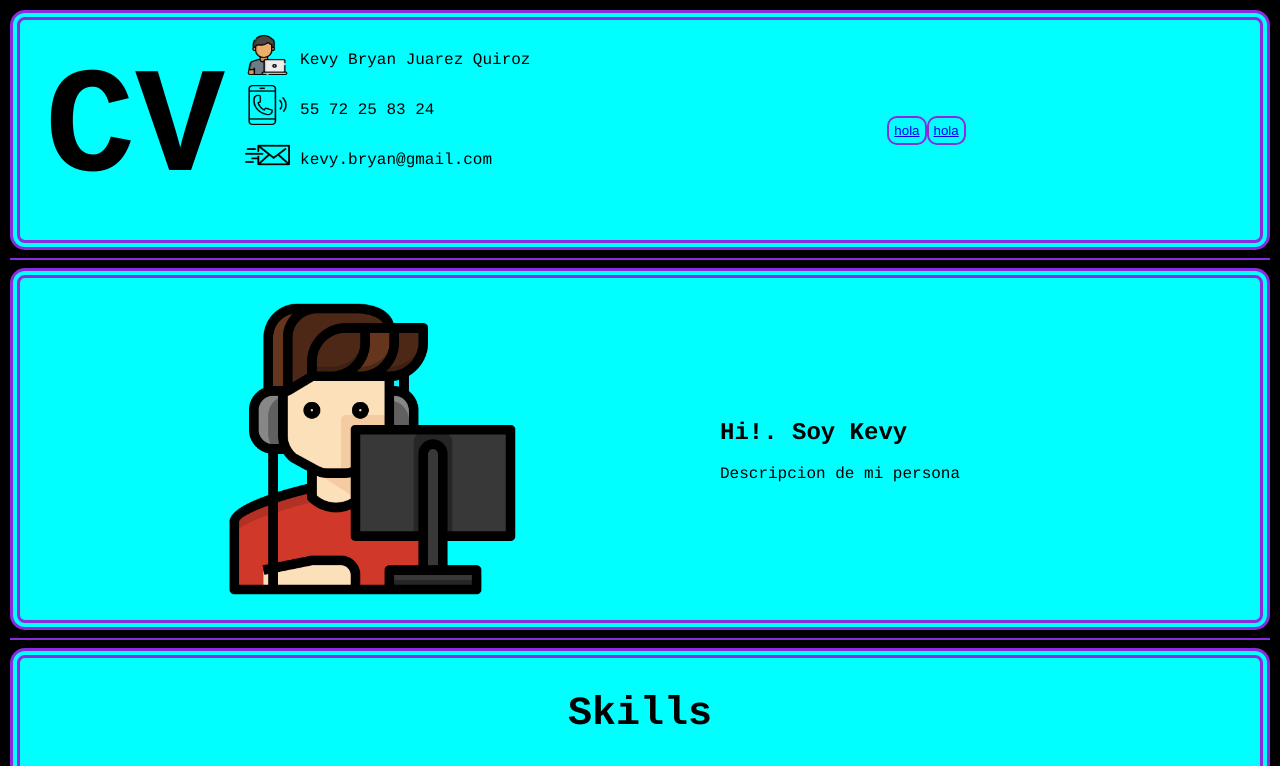
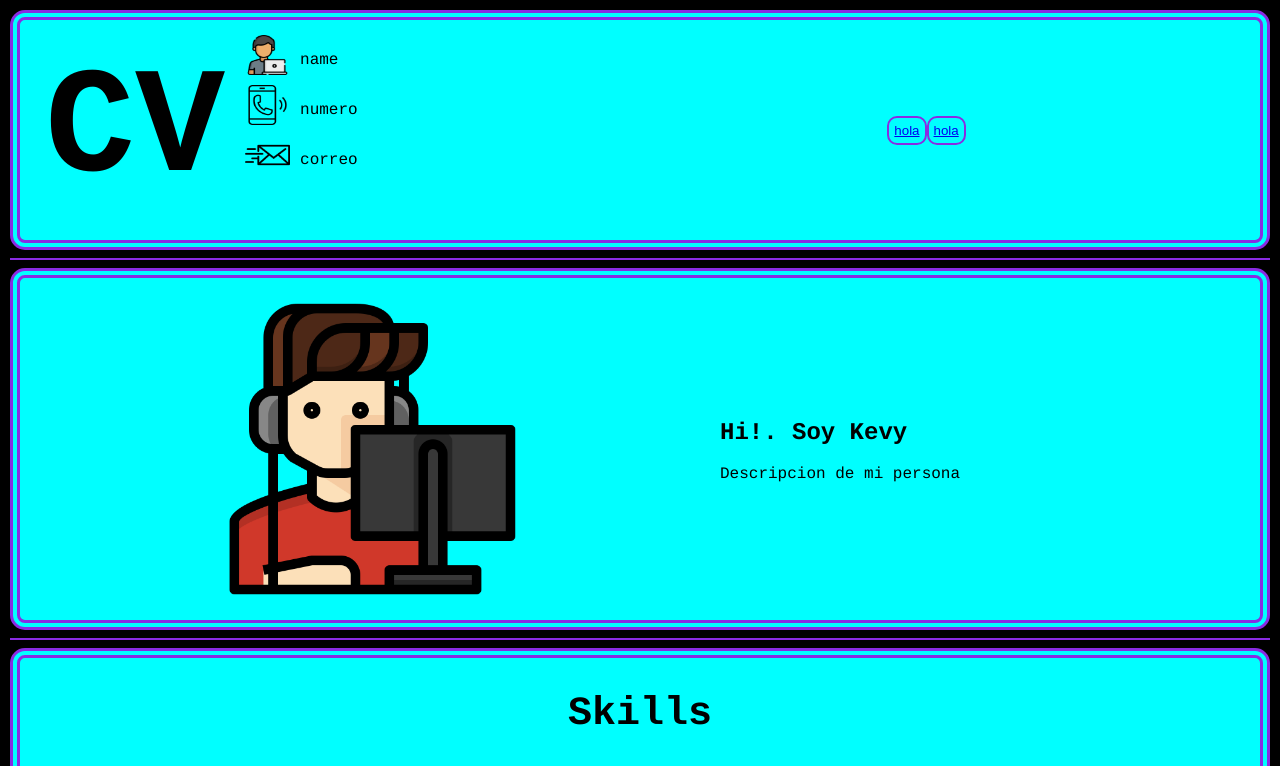
Before and after one commit to KevyJQ/Couses, a plain HTML site: page Introduction to Web Development with HTML5, CSS3, and JavaScript/Portfolio Website/PortFolio_webside.html in a window 1280 px wide. Shown: the top 766 px of the page. Drawn offline with Linux system fonts and the light colour scheme.

Commit message:
modificaciones de datos

```diff
--- a/Introduction to Web Development with HTML5, CSS3, and JavaScript/Portfolio Website/PortFolio_webside.html
+++ b/Introduction to Web Development with HTML5, CSS3, and JavaScript/Portfolio Website/PortFolio_webside.html
@@ -17,7 +17,7 @@
 					<img class="imgEnc" src="programador.png">
 				</div>
 				<div>
-					<p>Kevy Bryan Juarez Quiroz</p>
+					<p>name</p>
 				</div>
 			</div>
 			<div class="imgdiv">
@@ -25,7 +25,7 @@
 					<img class="imgEnc" src="llamar.png">
 				</div>
 				<div>
-					<p>55 72 25 83 24</p>
+					<p>numero</p>
 				</div>
 			</div>
 			<div class="imgdiv">
@@ -33,7 +33,7 @@
 					<img class="imgEnc" src="correo.png">
 				</div>
 				<div>
-					<p>kevy.bryan@gmail.com</p>
+					<p>correo</p>
 				</div>
 			</div>
 		</div>
```
